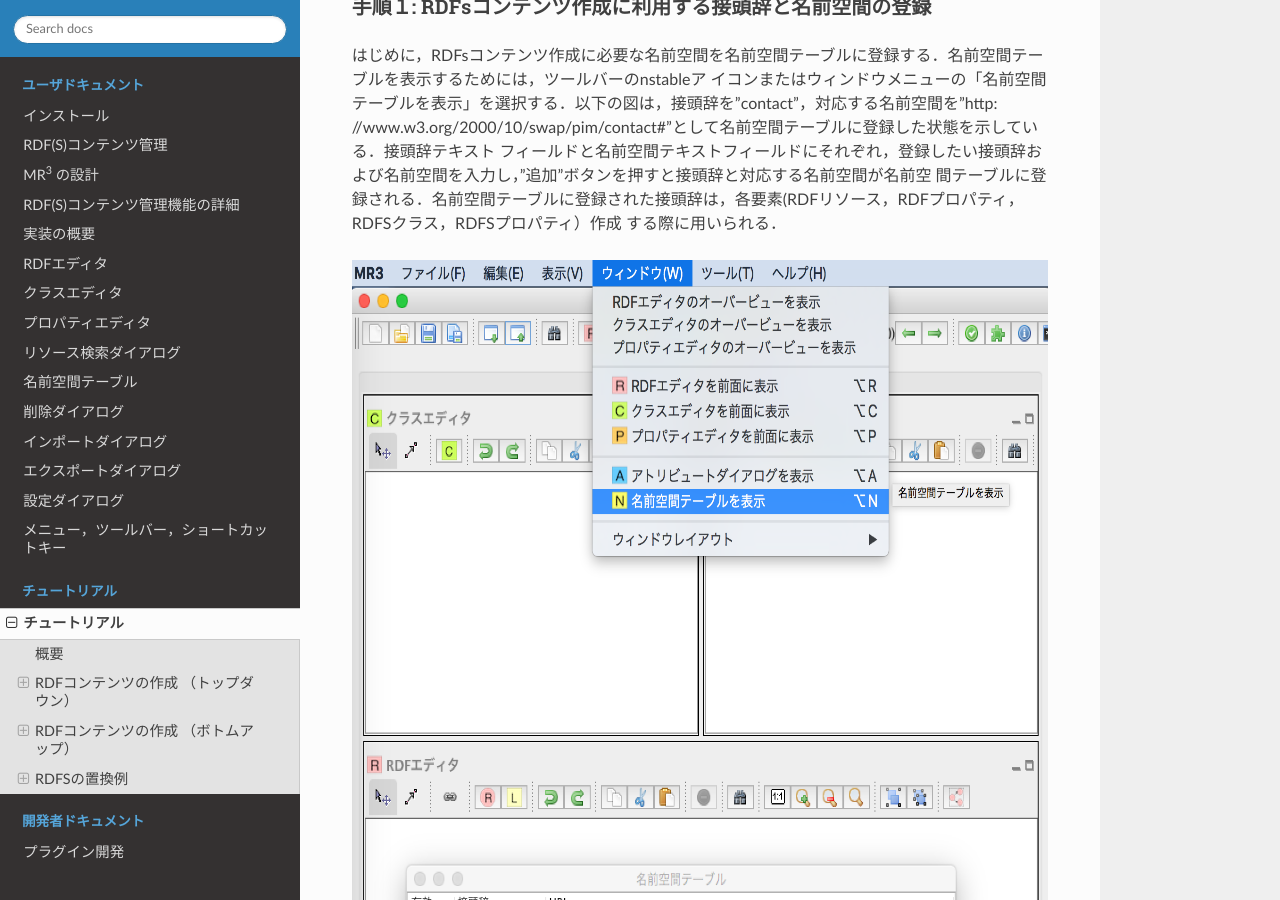
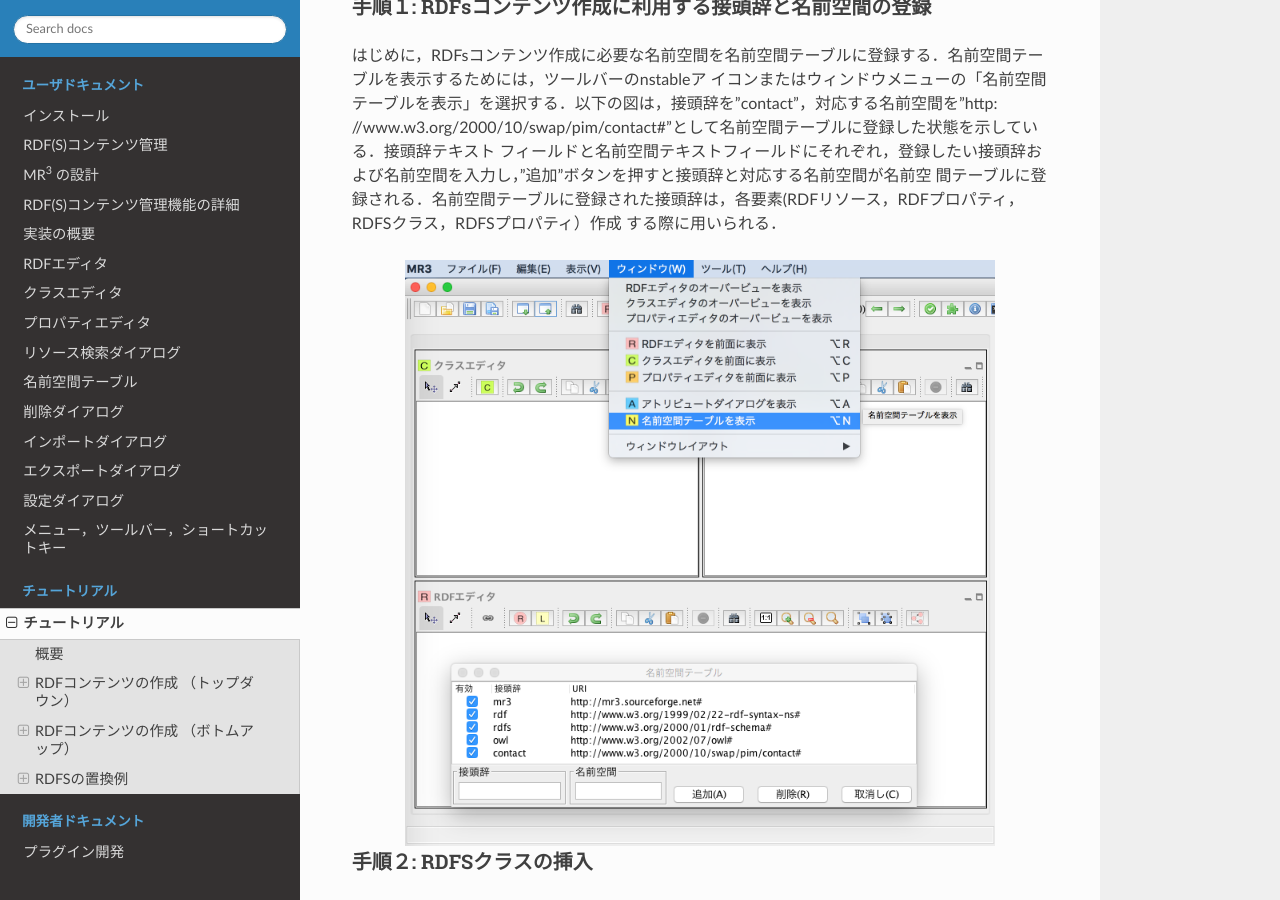
Before and after one commit to mr-3/mrcube-ja-docs, a Sphinx documentation site: the page built from docs/source/tutorial.rst, in a window 1280 px wide and 900 px high, scrolled down 1749 px. Built offline with Sphinx 7.4.7 and the Read the Docs theme 2.0.0, drawn with Linux system fonts in a browser that asks for light colours.

Commit message:
modified figure scale

```diff
--- a/docs/source/tutorial.rst
+++ b/docs/source/tutorial.rst
@@ -41,7 +41,7 @@ RDFコンテンツの作成 （トップダウン）
 はじめに，RDFsコンテンツ作成に必要な名前空間を名前空間テーブルに登録する．名前空間テーブルを表示するためには，ツールバーのnstableア イコンまたはウィンドウメニューの「名前空間テーブルを表示」を選択する．以下の図は，接頭辞を”contact”，対応する名前空間を”http: //www.w3.org/2000/10/swap/pim/contact#”として名前空間テーブルに登録した状態を示している．接頭辞テキスト フィールドと名前空間テキストフィールドにそれぞれ，登録したい接頭辞および名前空間を入力し，”追加”ボタンを押すと接頭辞と対応する名前空間が名前空 間テーブルに登録される．名前空間テーブルに登録された接頭辞は，各要素(RDFリソース，RDFプロパティ，RDFSクラス，RDFSプロパティ）作成 する際に用いられる．
 
 .. figure:: figures/top_down_step1.png
-   :scale: 60 %
+   :scale: 40 %
    :align: center
 
 ^^^^^^^^^^^^^^^^^^^^^^^^^^^^^^^^^^^^^^^^^^^^^^^^^^^^^^^^^^^^^^^^^^^^^^^^^^^^^^^^^^^^^^^^^^^
@@ -51,7 +51,7 @@ RDFコンテンツの作成 （トップダウン）
 RDFSクラスの挿入を行う．クラスエディタ内で右クリックをしてポップアップメニューを出す．ポップアップメニュー の中の「クラスの挿入」メニューを選択し，RDFSクラスの挿入を行う．サンプルRDF文書内では，contact:Personがhttp: //www.w3.org/People/EM/contact#meリソースのタイプとなっている．MR\ :sup:`3` \では，RDFリソースのタイプは，RDFSクラスから選択する．RDFSクラスは，クラスエディタ内で定義する．
 
 .. figure:: figures/top_down_step2.png
-   :scale: 60 %
+   :scale: 40 %
    :align: center
 
 ^^^^^^^^^^^^^^^^^^^^^^^^^^^^^^^^^^^^^^^^^^^^^^^^^^^^^^^^^^^^^^^^^^^^^^^^^^^^^^^^^^^^^^^^^^^
@@ -91,7 +91,7 @@ contact:Personクラスとcontact:fullName，contact:mailbox，contact:personalT
 次に，手順１から５までで，作成したRDFSクラス及びプロパティを用いてRDFコンテンツの作成を行う．まずは， RDFリソースを作成する．RDFリソースは，RDFエディタ内で定義する．RDFエディタ内で右クリックするとポップアップメニューが表示される．ポッ プアップメニュー内の「RDFリソースの挿入」メニューを選択し，RDFリソースの挿入を行う．
 
 .. figure:: figures/top_down_step6.png
-   :scale: 60 %
+   :scale: 40 %
    :align: center
 
 ^^^^^^^^^^^^^^^^^^^^^^^^^^^^^^^^^^^^^^^^^^^^^^^^^^^^^^^^^^^^^^^^^^^^^^^^^^^^^^^^^^^^^^^^^^^
@@ -111,7 +111,7 @@ contact:Personクラスとcontact:fullName，contact:mailbox，contact:personalT
 次に，「Eric Miller」及び「Dr.」リテラルを作成する．ポップアップメニューから「リテラルの挿入」メニューを選択すると「リテラルの挿入ダイアログ」が表示される．
 
 .. figure:: figures/top_down_step8-1.png
-   :scale: 60 %
+   :scale: 40 %
    :align: center
 
 以下の図は，「リテラルの挿入ダイアログ」を表している．「リテラルテキストエリア」に文字列を入力し，「了解ボタン」をクリックするとリテラルがRDFエディタに挿入される．
@@ -133,7 +133,7 @@ contact:Personクラスとcontact:fullName，contact:mailbox，contact:personalT
 次に，RDFプロパティの挿入を行う．RDFプロパティを挿入するためには，「接続モード」に切り替える．「接続モー ド」に切り替えるためには，RDFエディタ内で右クリックをして，ポップアップメニューを表示し，「接続モード」メニューを選択する．または，RDFエ ディタのツールバーにある，arrowア イコンをクリックする．次に，subjectにあたるリソースの上にカーソルを合わせる．青色の枠が表示される．その状態で，objectにあたるリソー スまたはリテラルに向けてカーソルをドラッグし，同様に枠が表示された状態でドロップすることで，RDFプロパティが挿入される．作成されるRDFプロパ ティはmr3#nil(MR\ :sup:`3` \が提供する）となる．RDFプロパティを挿入する際に，あらかじめプロパティエディタにおいて，挿入したいプロパティを選択 してある場合には，選択されたプロパティがRDFプロパティとして挿入される．ここでは，「http: //www.w3.org/People/EM/contact#me」リソースと「Eric Miller」リテラルの間に「contact:fullName」プロパティを挿入する．同様に，「Dr.」リテラルの間に「contact: personalTitle」プロパティを，「mailto:em@w3.org」リソースの間に「contact:mailbox，」プロパティを挿入 する．
 
 .. figure:: figures/top_down_step10-1.png
-   :scale: 60 %
+   :scale: 40 %
    :align: center
 
 RDFプロパティを編集するためには，アトリビュートダイアログを表示する．アトリビュートダイアログを表示するためには，ツールバーのattrDialogIconア イコンをクリックするか，ポップアップメニューから「アトリビュートダイアログを表示」メニューを選択する．RDFプロパティcontact: personalTitleに変更するためには，「接頭辞コンボボックス」から接頭辞contactを選択し，「プロパティIDリスト」からID personalTitleを選択する．「適用ボタン」をクリックすると変更が反映される．
@@ -199,7 +199,7 @@ RDFコンテンツの作成 （ボトムアップ）
 アトリビュートダイアログを表示し，RDFリソース「http: //www.w3.org/People/EM/contact#me」を選択する．RDFリソースの属性がアトリビュートダイアログに表示される．左側 に表示されるリストの中から「タイプ」を選択する．「接頭辞コンボボックス」からcontactを選択し，リソースタイプIDとしてPersonを入力す る．RDFSクラスに指定したいクラスが定義されている場合には，「タイプ選択ボタン」をクリックすれば，クラスエディタからクラスを選択することができ る．今回は，ボトムアップにRDFコンテンツ作成しているため，RDFSクラスにcontact:Personクラスが作成されておらず，選択することが できない．指定したいリソースのタイプcontact:Personを入力した状態で，「適用するボタン」をクリックする．「定義されていません.クラス を作成しますか?」と尋ねるダイアログが表示されるので，「はいボタン」をクリックする．
 
 .. figure:: figures/bottom_up_step5.png
-   :scale: 50 %
+   :scale: 30 %
    :align: center
 
 ^^^^^^^^^^^^^^^^^^^^^^^^^^^^^^^^^^^^^^^^^^^^^^^^^^^^^^^^^^^^^^^^^^^^^^^^^^^^^^^^^^^^^^^^^^^
@@ -219,7 +219,7 @@ RDFコンテンツの作成 （ボトムアップ）
 アトリビュートダイアログを表示し，編集したいRDFプロパティを選択する．「プロパティの接頭辞のみ表示チェック ボックス」にチェックがされているとRDFSプロパティで定義されているプロパティのみを表示，選択することができる．今回は，RDFSプロパティに指定 したいプロパティが定義されていないので，このチェックをはずす．「接頭辞コンボボックス」から名前空間テーブルに登録したすべての接頭辞を選択できるよ うになるので，contactを選択する．「プロパティID」リストには，RDFSプロパティで定義されているプロパティのID一覧が表示されるが，今回 は定義されていないので表示されない．「IDテキストフィールド」にfullNameと入力し，「適用ボタン」をクリックする．「定義されていません.プロパティを作成しますか?」と尋ねるダイアログが表示されるので，「はいボタン」をクリックする．
 
 .. figure:: figures/bottom_up_step7.png
-   :scale: 50 %
+   :scale: 30 %
    :align: center
 
 ^^^^^^^^^^^^^^^^^^^^^^^^^^^^^^^^^^^^^^^^^^^^^^^^^^^^^^^^^^^^^^^^^^^^^^^^^^^^^^^^^^^^^^^^^^^
```
